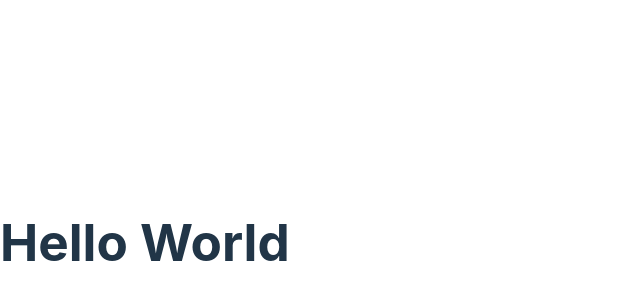
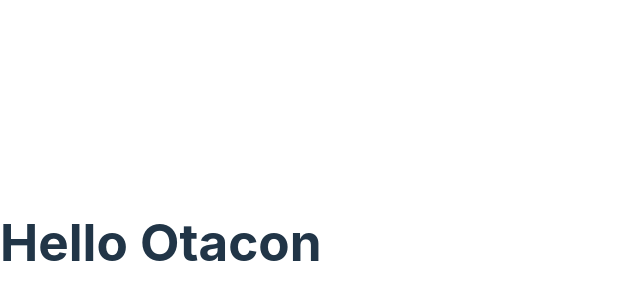
Before and after one commit to Otacon2024/Vite-React, a React (Vite) app: page / in a window 1280 px wide. Shown: the part 158-458 px from the top of the page, without its empty margins (0-640 px from the left). Built offline with nearby package versions, Linux system fonts and the light colour scheme.

Commit message:
Add variable into Message

```diff
--- a/src/Message.tsx
+++ b/src/Message.tsx
@@ -1,7 +1,13 @@
 // PascalCasing
 function Message() {
     // JSX: JavaScript XML
-    return <h1>Hello World</h1>
+    const name = "Otacon";
+
+    if (name) {
+        return <h1>Hello {name}</h1>;
+    } else {
+    return <h1>Hello World</h1>;
+    }
 }
 
 export default Message;
```
